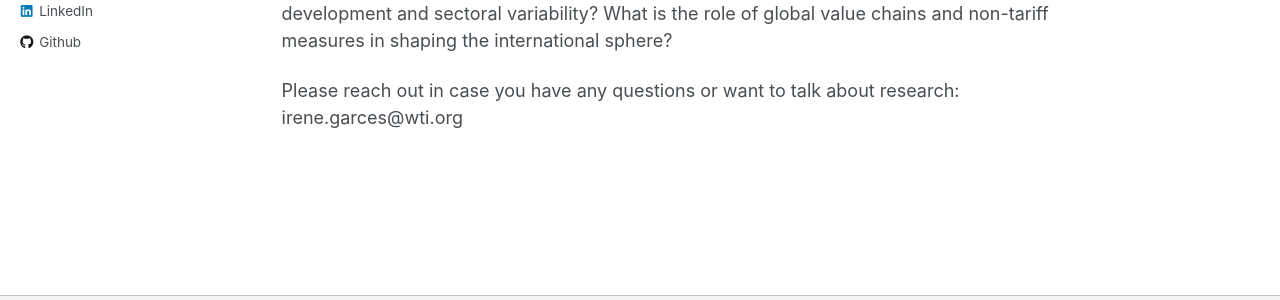
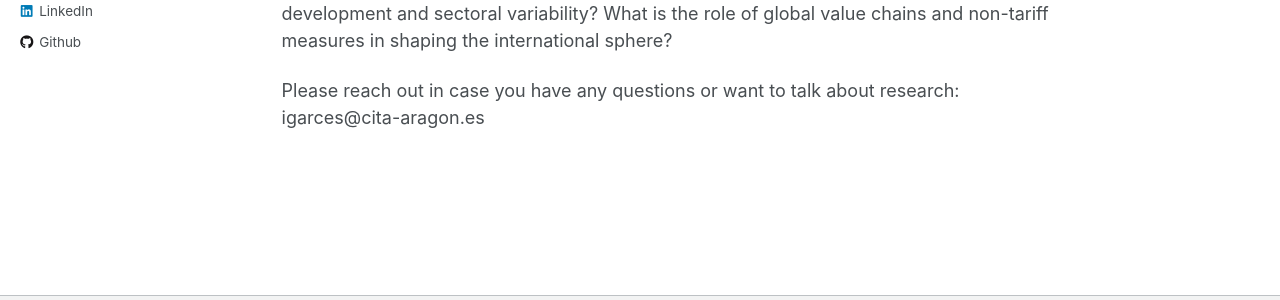
Before and after one commit to IreneGarces/irenegarces.github.io, a Jekyll site: the page built from _pages/about.md, in a window 1280 px wide. Shown: the part 449-749 px from the top of the page. Built offline with Jekyll 4.4.1, drawn with Linux system fonts in a browser that asks for light colours.

Commit message:
Update about.md

```diff
--- a/_pages/about.md
+++ b/_pages/about.md
@@ -14,4 +14,4 @@ Broadly, my research focuses on the heterogeneous impacts of trade agreements an
 
 Specifically, I am interested in how international trade plays a role in a globalised world. How do trade agreements affect members and third-country—trade diversion and reverse diversion effects? How are the gains and losses distributed according to the level of development and sectoral variability? What is the role of global value chains and non-tariff measures in shaping the international sphere?
 
-Please reach out in case you have any questions or want to talk about research: irene.garces@wti.org
+Please reach out in case you have any questions or want to talk about research: igarces@cita-aragon.es
```
